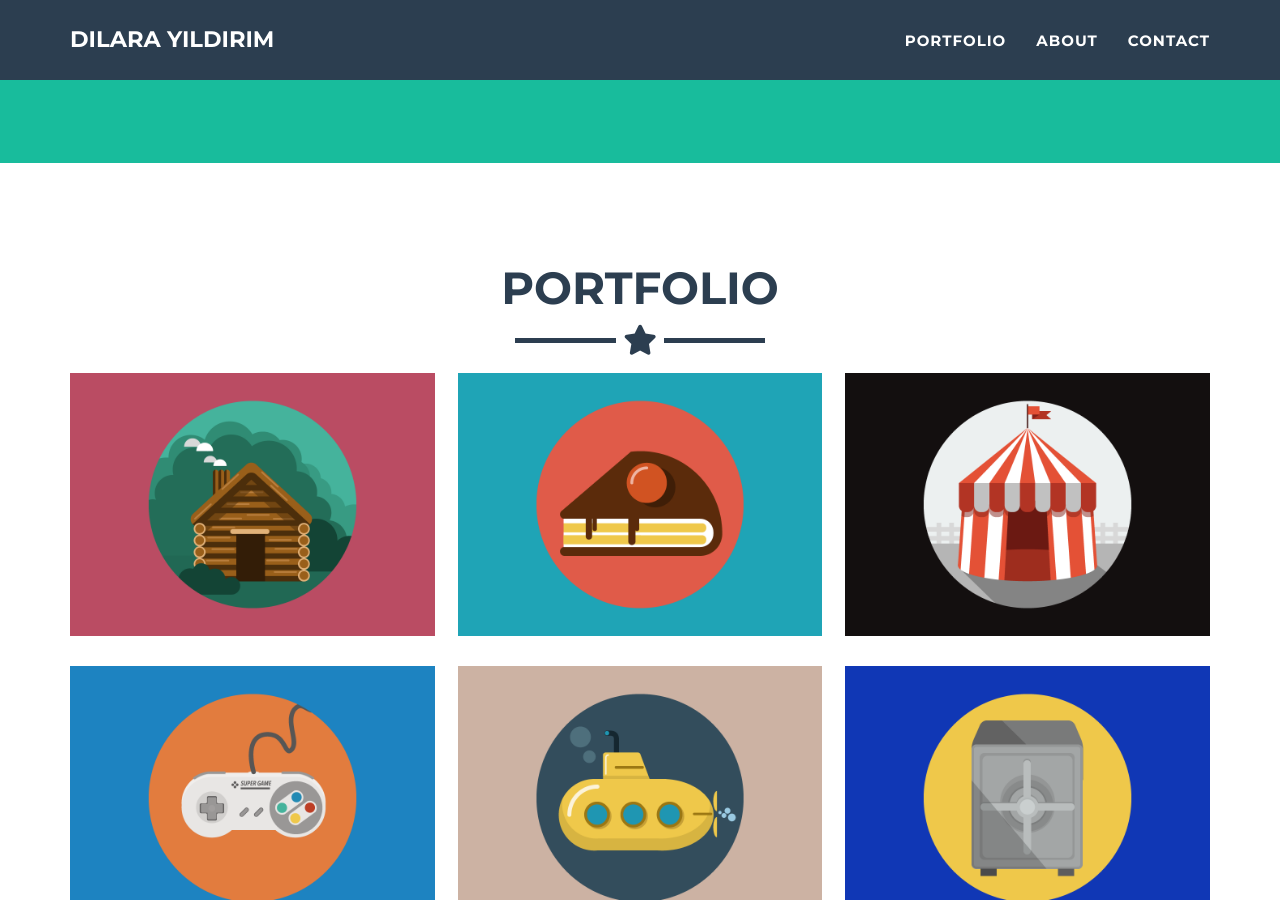
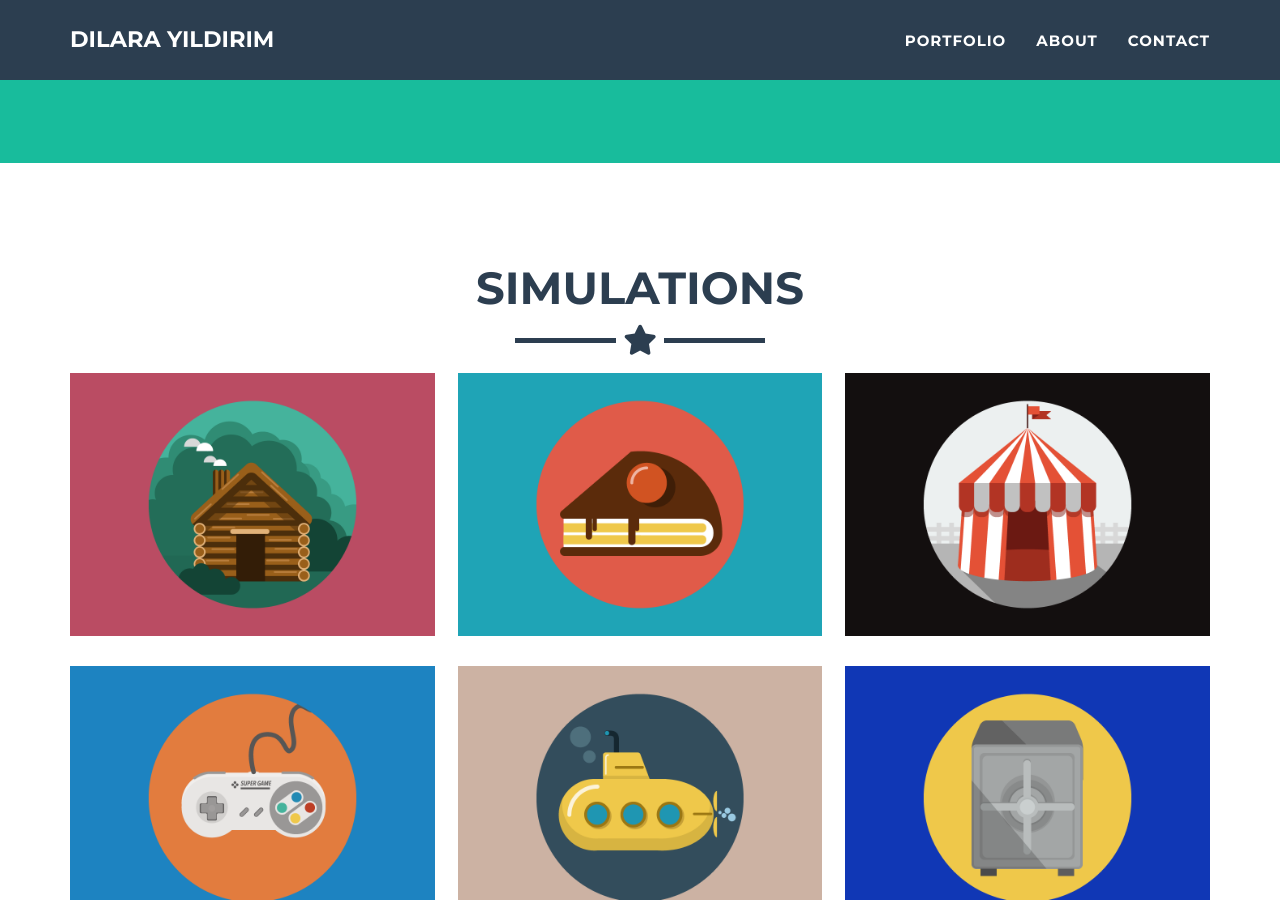
Before and after one commit to yldrmdilara/dilarayildirim.github.io, a Jekyll site: the page built from _posts/2014-07-18-project-1.markdown, in a window 1280 px wide and 900 px high, scrolled down 612 px. Built offline with Jekyll 4.4.1, drawn with Linux system fonts in a browser that asks for light colours.

Commit message:
Update portfolio_grid.html

```diff
--- a/_includes/portfolio_grid.html
+++ b/_includes/portfolio_grid.html
@@ -3,7 +3,7 @@
   <div class="container portfolio-flex-grid">
     <div class="row">
       <div class="col-lg-12 text-center">
-        <h2>Portfolio</h2>
+        <h2>Simulations</h2>
         <hr class="star-primary">
       </div>
     </div>
```
